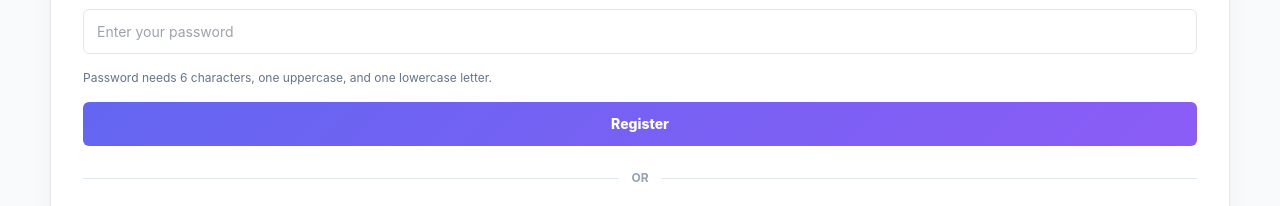
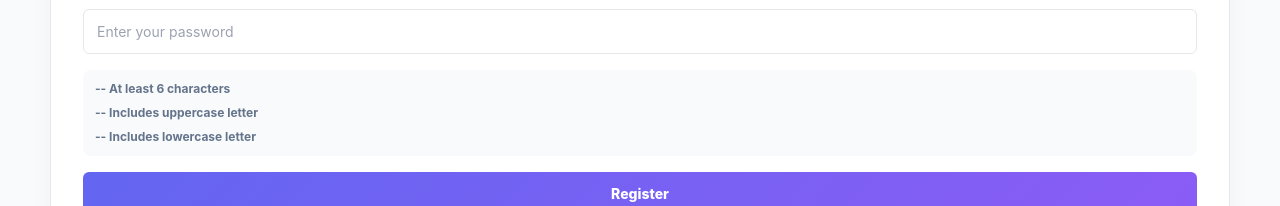
Before and after one commit to GalibDev/idea-vault-client, a Next.js app: page /register in a window 1280 px wide. Shown: the part 459-665 px from the top of the page. Built offline with nearby package versions, Linux system fonts and the light colour scheme; no server answers.

Commit message:
Add visible password validation checklist

```diff
--- a/app/register/page.jsx
+++ b/app/register/page.jsx
@@ -11,6 +11,11 @@ export default function RegisterPage() {
   const { register, googleLogin } = useAuth();
   const { showToast } = useToast();
   const [form, setForm] = useState({ name: "", email: "", photo: "", password: "" });
+  const passwordRules = [
+    { label: "At least 6 characters", valid: form.password.length >= 6 },
+    { label: "Includes uppercase letter", valid: /[A-Z]/.test(form.password) },
+    { label: "Includes lowercase letter", valid: /[a-z]/.test(form.password) },
+  ];
 
   const handlePhotoUpload = (event) => {
     const file = event.target.files?.[0];
@@ -72,7 +77,13 @@ export default function RegisterPage() {
               <img src={form.photo} alt="Profile preview" className="mx-auto h-24 w-24 rounded-full object-cover" />
             ) : null}
             <input className="field" type="password" placeholder="Enter your password" value={form.password} onChange={(event) => setForm({ ...form, password: event.target.value })} />
-            <p className="text-xs text-slate-500">Password needs 6 characters, one uppercase, and one lowercase letter.</p>
+            <div className="password-rules">
+              {passwordRules.map((rule) => (
+                <span key={rule.label} className={rule.valid ? "password-rule-valid" : ""}>
+                  {rule.valid ? "OK" : "--"} {rule.label}
+                </span>
+              ))}
+            </div>
             <button className="btn-primary w-full py-3 text-sm" type="submit">Register</button>
           </form>
           <div className="my-6 flex items-center gap-3 text-xs font-bold text-slate-400">
--- a/styles/globals.css
+++ b/styles/globals.css
@@ -178,6 +178,21 @@ a {
   background: #eef2ff;
 }
 
+.password-rules {
+  display: grid;
+  gap: 6px;
+  border-radius: 8px;
+  background: #f8fafc;
+  padding: 10px 12px;
+  color: #64748b;
+  font-size: 12px;
+  font-weight: 700;
+}
+
+.password-rule-valid {
+  color: #059669;
+}
+
 .sr-only {
   position: absolute;
   width: 1px;
```
